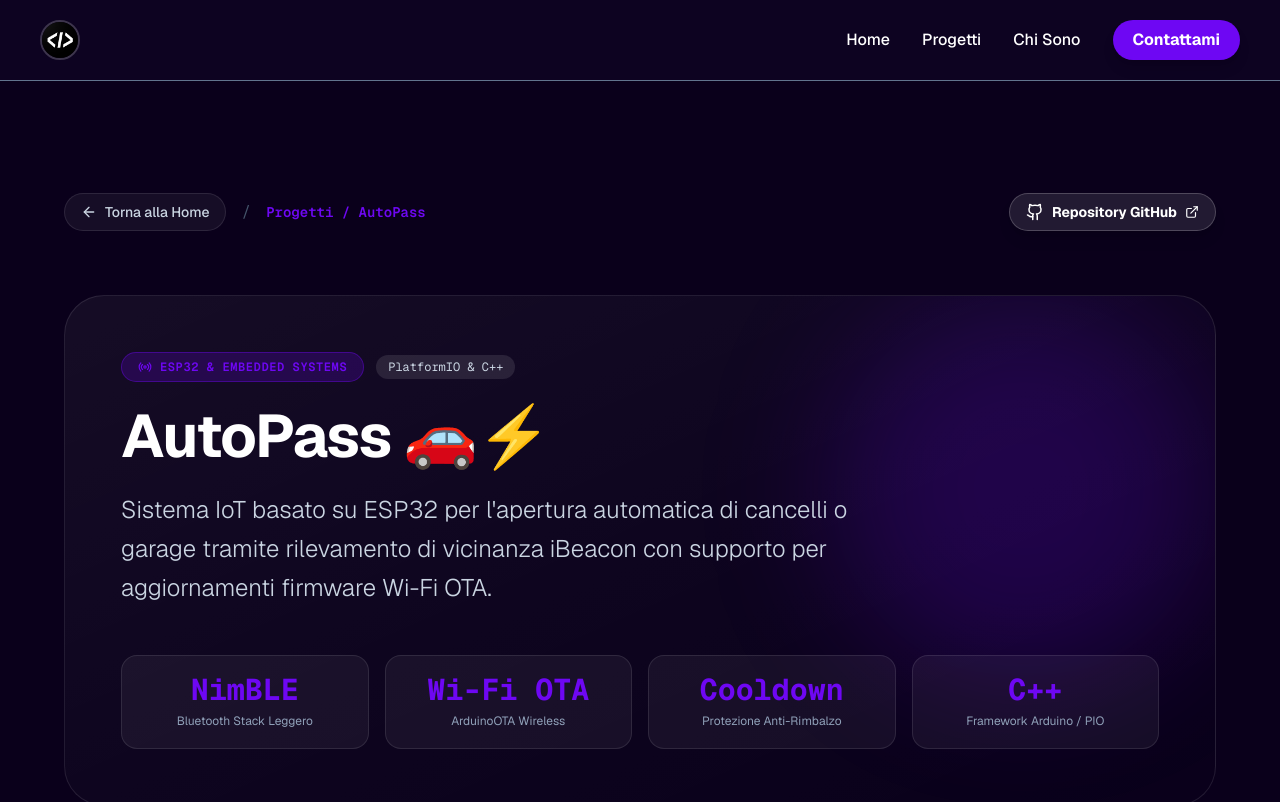
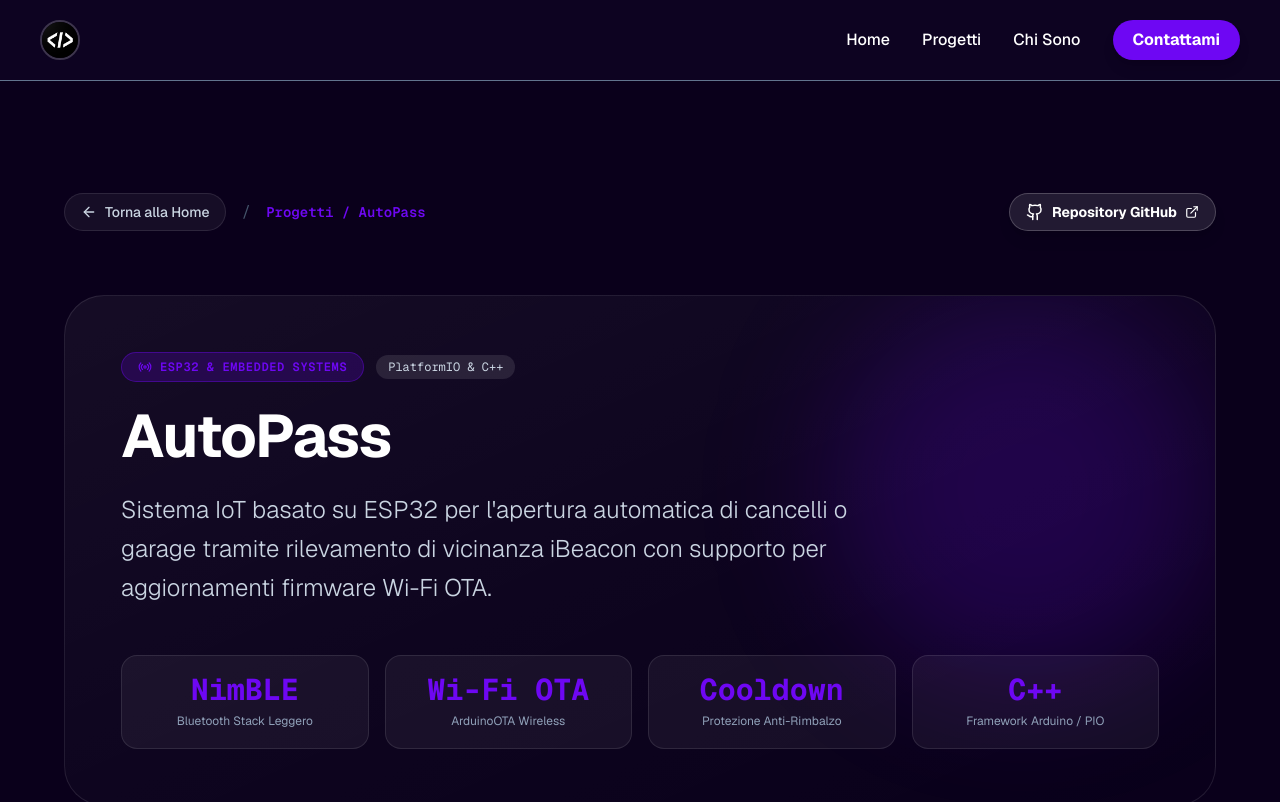
Before and after one commit to davide-ferraroIT/portfolio, a Next.js app: page /projects/autopass in a window 1280 px wide. Shown: the top 802 px of the page. Built offline with nearby package versions, Linux system fonts and the light colour scheme.

Commit message:
fix: remove remaining emojis from AutoPass showcase and page metadata

```diff
--- a/src/app/projects/autopass/page.tsx
+++ b/src/app/projects/autopass/page.tsx
@@ -2,7 +2,7 @@ import type { Metadata } from 'next';
 import AutoPassShowcase from '@/components/projects/AutoPassShowcase';
 
 export const metadata: Metadata = {
-  title: 'AutoPass 🚗⚡ — Davide Ferraro',
+  title: 'AutoPass — Davide Ferraro',
   description: 'Sistema IoT ESP32 per l\'apertura automatica di cancelli o garage tramite rilevamento di vicinanza iBeacon (NimBLE), timer cooldown e aggiornamenti Wi-Fi ArduinoOTA.',
 };
 
--- a/src/components/projects/AutoPassShowcase.tsx
+++ b/src/components/projects/AutoPassShowcase.tsx
@@ -79,7 +79,7 @@ export default function AutoPassShowcase() {
             </div>
 
             <h1 className="text-4xl md:text-6xl font-bold tracking-tight text-white flex items-center gap-3">
-              AutoPass 🚗⚡
+              AutoPass
             </h1>
 
             <p className="text-xl md:text-2xl text-slate-300 max-w-3xl font-light leading-relaxed">
```
